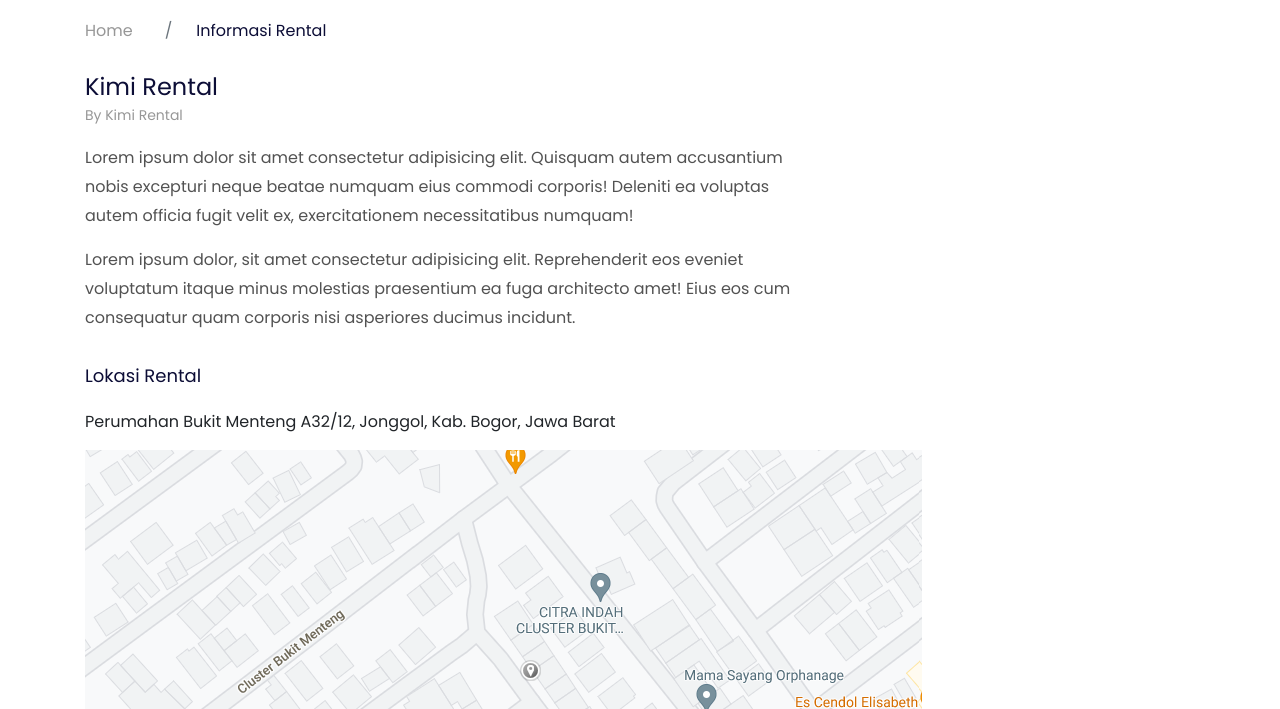
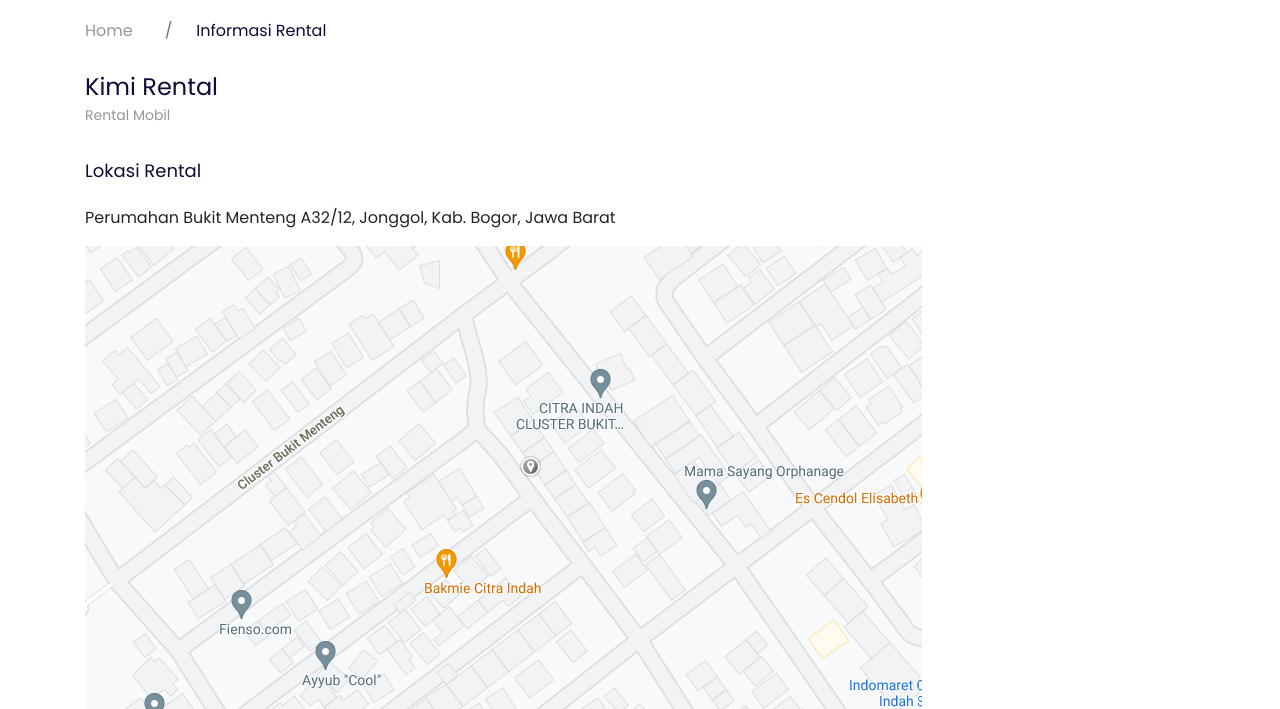
Before and after one commit to fresaletlora/pinjamobi-frontend, a plain HTML site: page rental.html in a window 1280 px wide. Shown: the part 91-800 px from the top of the page. Drawn offline with nearby package versions, Linux system fonts and the light colour scheme.

Commit message:
ganti rental

```diff
--- a/rental.html
+++ b/rental.html
@@ -94,32 +94,12 @@
             <div class="row">
               <div class="col-lg-8">
                 <h1>Kimi Rental</h1>
-                <div class="owner">By Kimi Rental</div>
+                <div class="owner">Rental Mobil</div>
               </div>
             </div>
           </div>
         </section>
 
-        <section class="rental-description">
-          <div class="container">
-            <div class="row">
-              <div class="col-12 col-lg-8">
-                <p>
-                  Lorem ipsum dolor sit amet consectetur adipisicing elit.
-                  Quisquam autem accusantium nobis excepturi neque beatae
-                  numquam eius commodi corporis! Deleniti ea voluptas autem
-                  officia fugit velit ex, exercitationem necessitatibus numquam!
-                </p>
-                <p>
-                  Lorem ipsum dolor, sit amet consectetur adipisicing elit.
-                  Reprehenderit eos eveniet voluptatum itaque minus molestias
-                  praesentium ea fuga architecto amet! Eius eos cum consequatur
-                  quam corporis nisi asperiores ducimus incidunt.
-                </p>
-              </div>
-            </div>
-          </div>
-        </section>
         <section class="rental-owner">
           <div class="container">
             <div class="row">
```
